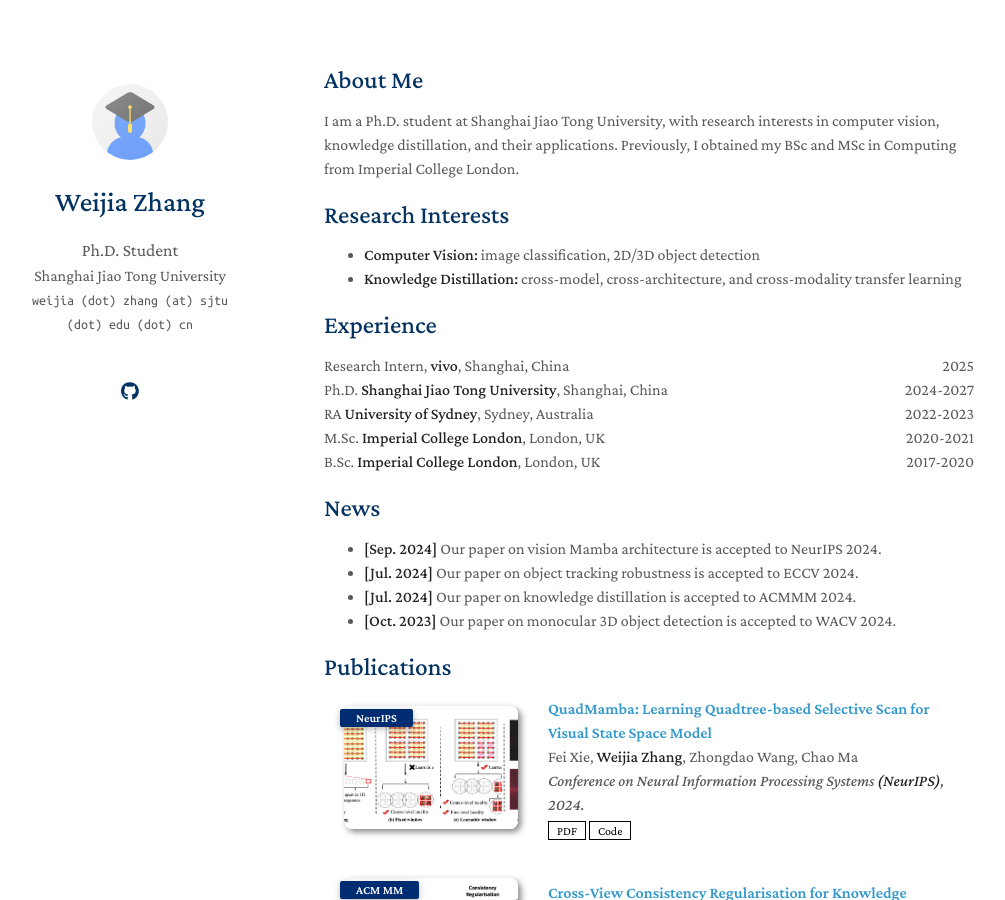
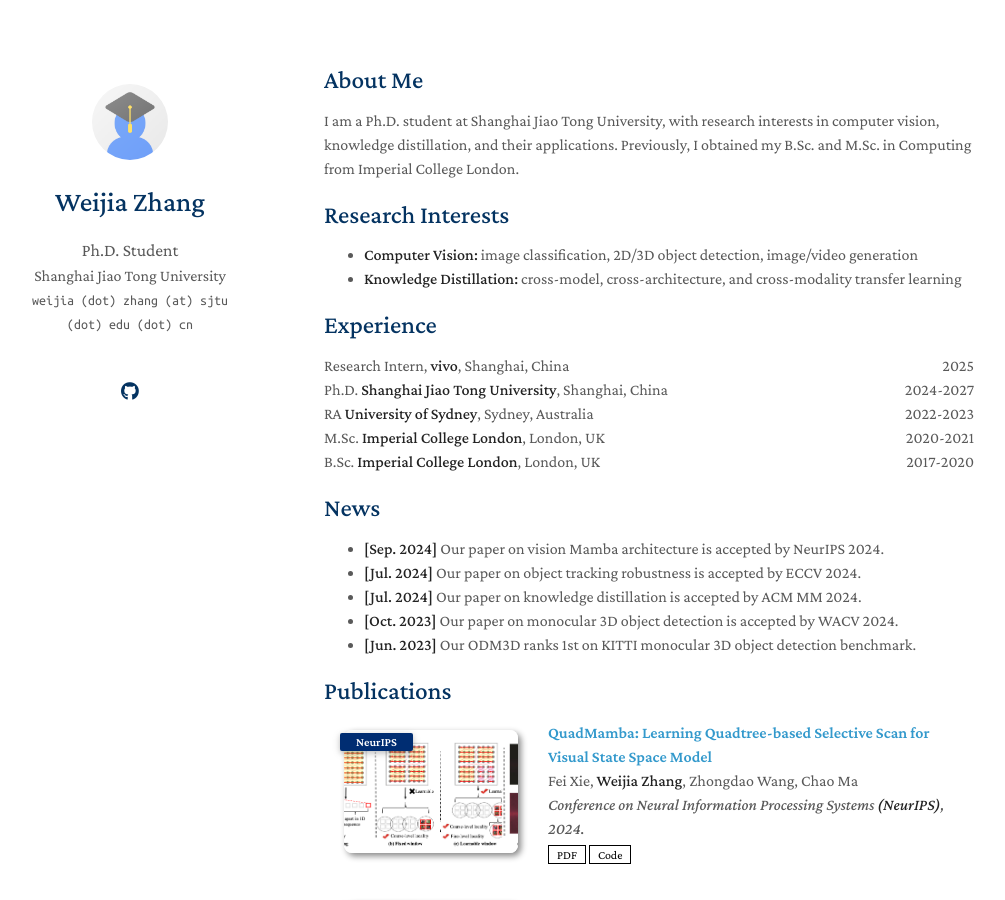
Before and after one commit to arcaninez/arcaninez.github.io, a Jekyll site: the page built from index.md, in a window 1280 px wide and 900 px high. Shown: the whole window, without its empty margins (146-1151 px from the left). Built offline with Jekyll 4.4.1, drawn with Linux system fonts in a browser that asks for light colours; a style sheet for code colours, icons or effects is not loaded; our own code applies the rules of GitHub Pages for plain Markdown files.

Commit message:
Update index.md

```diff
--- a/index.md
+++ b/index.md
@@ -4,21 +4,22 @@ layout: homepage
 
 ## About Me
 
-I am a Ph.D. student at Shanghai Jiao Tong University, with research interests in computer vision, knowledge distillation, and their applications. Previously, I obtained my BSc and MSc in Computing from Imperial College London.
+I am a Ph.D. student at Shanghai Jiao Tong University, with research interests in computer vision, knowledge distillation, and their applications. Previously, I obtained my B.Sc. and M.Sc. in Computing from Imperial College London.
 
 ## Research Interests
 
-- **Computer Vision:** image classification, 2D/3D object detection
+- **Computer Vision:** image classification, 2D/3D object detection, image/video generation
 - **Knowledge Distillation:** cross-model, cross-architecture, and cross-modality transfer learning
 
 {% include_relative _includes/experience.md %}
 
 ## News
 
-- **[Sep. 2024]** Our paper on vision Mamba architecture is accepted to NeurIPS 2024.
-- **[Jul. 2024]** Our paper on object tracking robustness is accepted to ECCV 2024.
-- **[Jul. 2024]** Our paper on knowledge distillation is accepted to ACMMM 2024.
-- **[Oct. 2023]** Our paper on monocular 3D object detection is accepted to WACV 2024.
+- **[Sep. 2024]** Our paper on vision Mamba architecture is accepted by NeurIPS 2024.
+- **[Jul. 2024]** Our paper on object tracking robustness is accepted by ECCV 2024.
+- **[Jul. 2024]** Our paper on knowledge distillation is accepted by ACM MM 2024.
+- **[Oct. 2023]** Our paper on monocular 3D object detection is accepted by WACV 2024.
+- **[Jun. 2023]** Our ODM3D ranks 1st on KITTI monocular 3D object detection benchmark.
 
 {% include_relative _includes/publications.md %}
 
```
